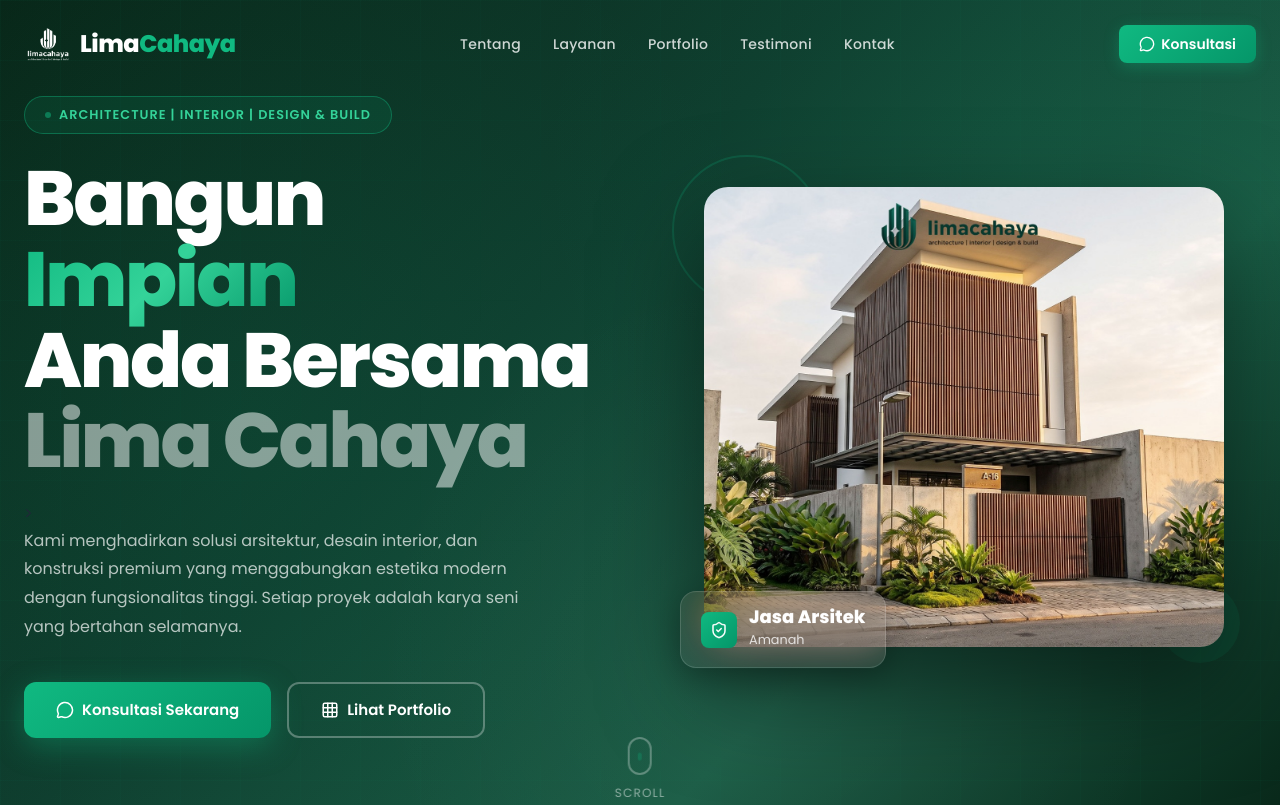
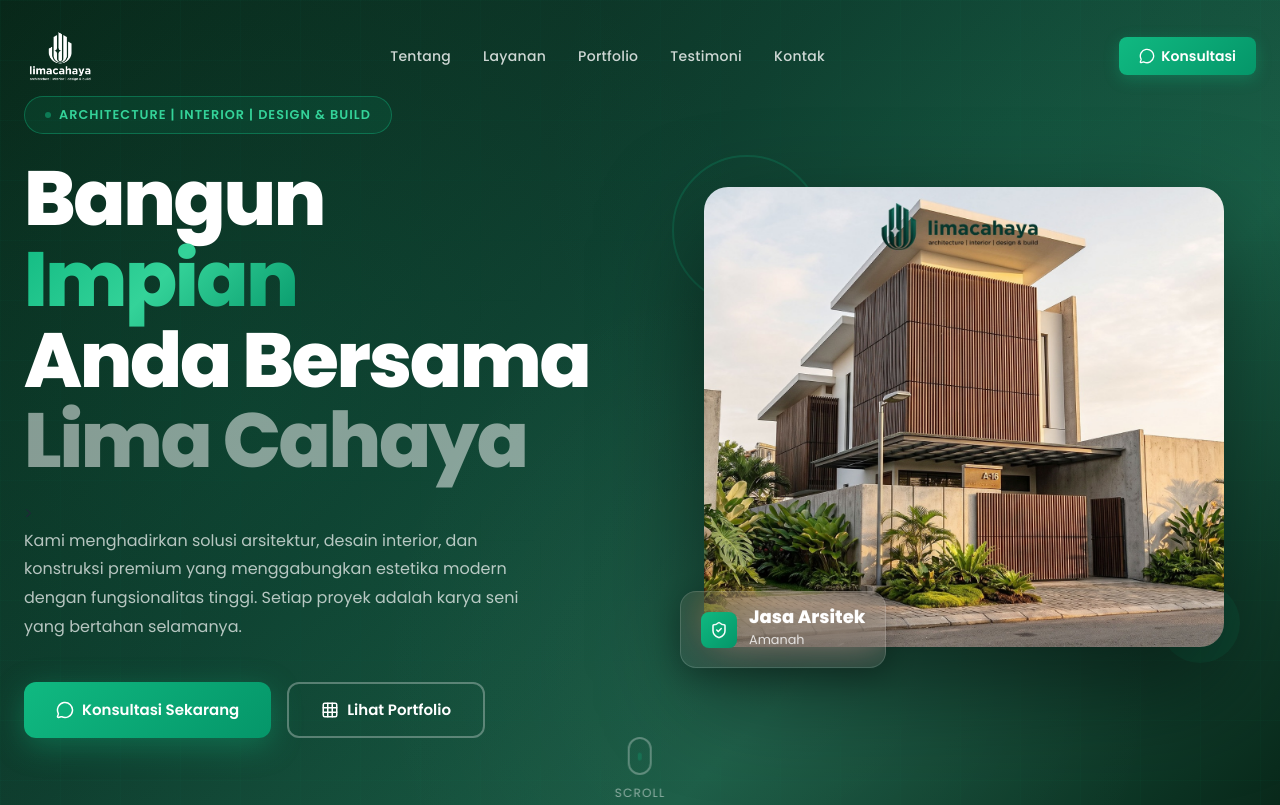
Before and after one commit to zakyfahreza/limacahaya-web, a website built with Vite: page index.html in a window 1280 px wide. Shown: the top 805 px of the page. Built offline with nearby package versions, Linux system fonts and the light colour scheme.

Commit message:
Update navbar: remove text and enlarge logo

```diff
--- a/index.html
+++ b/index.html
@@ -69,8 +69,7 @@
         <!-- Logo -->
         <a href="#hero" class="nav-logo" aria-label="Lima Cahaya - Beranda"
           style="display:flex; align-items:center; gap:0.5rem;">
-          <img src="./logo-limacahaya.png" alt="Logo Lima Cahaya" style="height:48px; width:auto;" />
-          <div>Lima<span>Cahaya</span></div>
+          <img src="./logo-limacahaya.png" alt="Logo Lima Cahaya" style="height:72px; width:auto;" />
         </a>
 
         <!-- Desktop Menu -->
```
